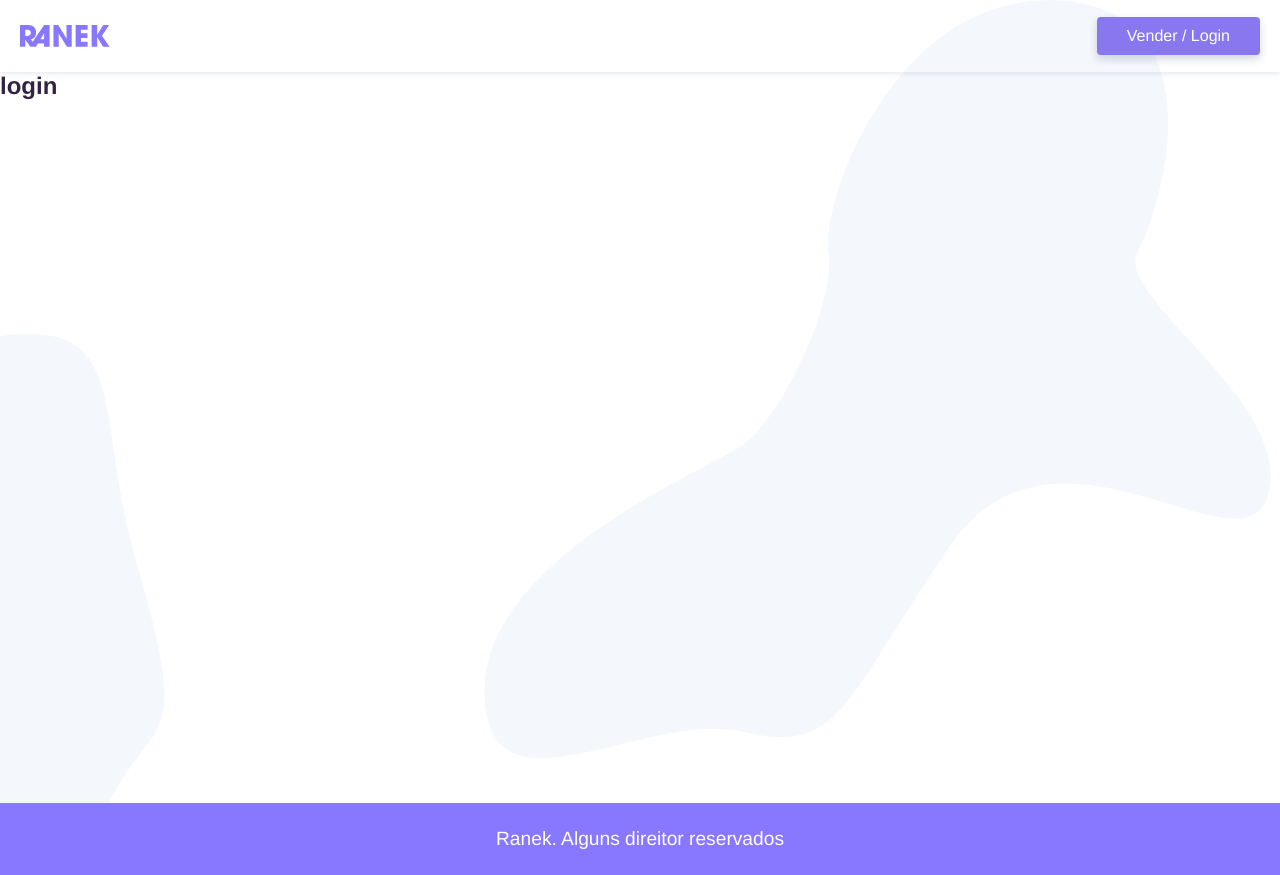
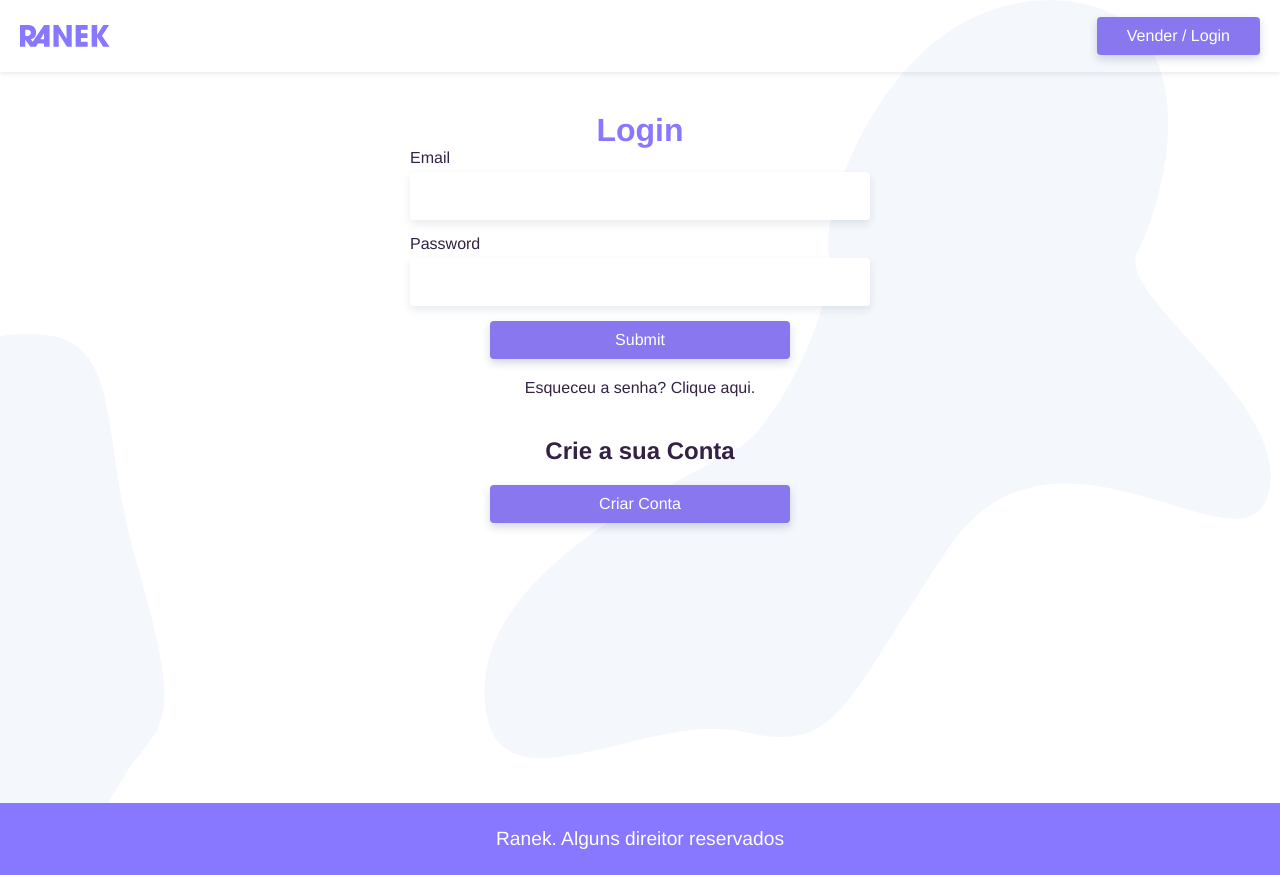
Before and after one commit to YasminAlmeida/Ranek, a Vue app: page /TheLogin in a window 1280 px wide. Built offline with nearby package versions, Linux system fonts and the light colour scheme.

Commit message:
feat("Page Login"): "Create a new page for login"

```diff
--- a/src/App.vue
+++ b/src/App.vue
@@ -2,7 +2,7 @@
   <div id="app">
     <the-header />
     <main id="main">
-      <transition>
+      <transition mode="out-in">
         <router-view/>
       </transition>
     </main>
@@ -69,6 +69,9 @@ img{
 #main{
   flex: 1;
 }
+label{
+  margin-bottom: 5px;
+}
 input, textarea {
   border-radius: 4px;
   border:none;
--- a/src/TheServices.js
+++ b/src/TheServices.js
@@ -12,3 +12,6 @@ export const api = {
     return axiosInstance.post(endpoint, body);
   },
 };
+export function getCep(cep) {
+  return axios.get(`https://viacep.com.br/ws/${cep}/json/`);
+}
--- /dev/null
+++ b/src/components/CreateLogin.vue
@@ -0,0 +1,57 @@
+<template>
+  <section class="create">
+    <h2>Crie a sua Conta</h2>
+    <transition mode="out-in">
+      <button v-if="!criar" class="btn" @click="criar = true">Criar Conta</button>
+      <UsuarioForm v-else>
+        <button class="btn btn-form" @click.prevent="createUser">Criar ususário</button>
+      </UsuarioForm>
+    </transition>
+  </section>
+</template>
+
+<script>
+import UsuarioForm from '@/components/UserForm.vue'
+export default {
+  components: {UsuarioForm},
+  name:"CreateLogin",
+  data(){
+    return {
+      criar: false
+    }
+  },
+  methods: {
+   async createUser(){
+    try{
+      await this.$store.dispatch("createUser", this.$store.state.usuario);
+      await this.$store.dispatch("getUser", this.$store.state.usuario.email);
+      this.$router.push({name: "usuario"})
+    } catch(error){
+      console.log(error)
+    }
+    }
+  }
+}
+</script>
+
+<style scoped>
+.create{
+  max-width: 500px;
+  margin: 0 auto;
+  padding: 0 20px;
+}
+h2{
+  text-align: center;
+  margin-top: 40px;
+  margin-bottom: 20px;
+}
+.btn{
+  width: 100%;
+  max-width: 300px;
+  margin-left: auto;
+  margin-right: auto;
+}
+.btn-form{
+  max-width: 100%;
+}
+</style>
--- a/src/components/TheHeader.vue
+++ b/src/components/TheHeader.vue
@@ -4,7 +4,8 @@
       <router-link to="/" class="logo">
       <img src="@/assets/ranek.svg" alt="Ranek" srcset="">
       </router-link>
-      <router-link class="btn" to="/TheLogin">Vender / Login</router-link>
+      <router-link v-if="$store.state.login" class="btn" to="/TheUser">{{nome}}</router-link>
+      <router-link v-else class="btn" to="/TheLogin">Vender / Login</router-link>
     </nav>
   </header>
 </template>
@@ -12,6 +13,11 @@
 <script>
 export default {
   name: 'TheHeader',
+  computed: {
+    nome() {
+      return this.$store.state.usuario.nome.replace(/.*/, "")
+    }
+  }
 }
 </script>
 
--- /dev/null
+++ b/src/components/UserForm.vue
@@ -0,0 +1,66 @@
+<template>
+  <section>
+    <form action="">
+      <label for="nome">Nome</label>
+      <input type="text" id="nome" name="nome" v-model="nome">
+      <label for="email">Email</label>
+      <input type="email" id="email" name="email" v-model="email">
+      <label for="password">Password</label>
+      <input type="password" id="password" name="password" v-model="password">
+      <label for="cep">CEP</label>
+      <input type="text" id="cep" name="cep" v-model="cep" @keyup="fillCep">
+      <label for="rua">Rua</label>
+      <input type="text" id="rua" name="rua" v-model="rua">
+      <label for="numero">Numero</label>
+      <input type="text" name="numero" id="numero" v-model="numero">
+      <label for="bairro">Bairro</label>
+      <input type="text" name="bairro" id="bairro" v-model="bairro">
+      <label for="cidade">Cidade</label>
+      <input type="text" name="cidade" id="cidade" v-model="cidade">
+      <label for="estado">Estado</label>
+      <input type="text" name="estado" id="estado" v-model="estado">
+      <div class="button">
+        <slot></slot>
+      </div>
+    </form>
+  </section>
+</template>
+
+<script>
+import { mapFields } from '@/helpers.js';
+import { getCep } from '@/TheServices.js'
+export default {
+  name:"userForm",
+  computed:{
+    ...mapFields({
+    fields: ["nome","password", "email", "cep", "rua", "numero", "bairro", "cidade","estado"],
+    base: "usuario",
+    mutation: "UPDATE_USER"
+    }),
+  },
+  methods: {
+    fillCep(){
+      const cep = this.cep.replace(/\D/g, "")
+      if(cep.length === 8){
+        getCep(cep).then(r=>{
+          this.rua = r.data.logradouro;
+          this.bairro = r.data.bairro;
+          this.estado = r.data.uf;
+          this.cidade = r.data.localidade;
+        })
+      }
+    }
+  }
+}
+</script>
+
+<style scoped>
+  form{
+    display: grid;
+    grid-template-columns: 80px 1fr;
+    align-items: center;
+  }
+  .button{
+    grid-column: 2;
+  }
+</style>
--- a/src/helpers.js
+++ b/src/helpers.js
@@ -5,3 +5,19 @@ export function serialize(obj) {
   }
   return queryString;
 }
+
+export function mapFields(options) {
+  const object = {};
+  for (let x = 0; x < options.fields.length; x++) {
+    const field = [options.fields[x]];
+    object[field] = {
+      get() {
+        return this.$store.state[options.base][field];
+      },
+      set(value) {
+        this.$store.commit(options.mutation, { [field]: value });
+      },
+    };
+  }
+  return object;
+}
--- a/src/router/index.js
+++ b/src/router/index.js
@@ -3,6 +3,7 @@ import VueRouter from 'vue-router';
 import TheHome from '@/views/TheHome.vue';
 import TheProduct from '@/views/TheProduct.vue';
 import TheLogin from '@/views/TheLogin.vue';
+import TheUsuario from '@/views/usuario/TheUser.vue';
 
 Vue.use(VueRouter);
 export default new VueRouter({
@@ -25,6 +26,11 @@ export default new VueRouter({
       name: 'TheLogin',
       component: TheLogin,
     },
+    {
+      path: '/TheUsuario',
+      name: 'TheUsuario',
+      component: TheUsuario,
+    },
   ],
   scrollBehavior() {
     return window.scrollTo({ top: 0, behavior: 'smooth' });
--- a/src/store/index.js
+++ b/src/store/index.js
@@ -1,17 +1,45 @@
-import Vue from 'vue'
-import Vuex from 'vuex'
-
-Vue.use(Vuex)
+import { api } from '@/TheServices';
+import Vue from 'vue';
+import Vuex from 'vuex';
+Vue.use(Vuex);
 
 export default new Vuex.Store({
+  strict: true,
   state: {
+    login: false,
+    usuario: {
+      id: '',
+      nome: '',
+      email: '',
+      password: '',
+      cep: '',
+      rua: '',
+      numero: '',
+      bairro: '',
+      cidade: '',
+      estado: '',
+    },
   },
-  getters: {
-  },
+  getters: {},
   mutations: {
+    UPDATE_LOGIN(state, payload) {
+      state.login = payload;
+    },
+    UPDATE_USER(state, payload) {
+      state.usuario = Object.assign(state.usuario, payload);
+    },
   },
   actions: {
+    getUsuario(context, payload) {
+      api.get(`/usuario/${payload}`).then((r) => {
+        context.commit('UPDATE_USER', r.data);
+        context.commit('UPDATE_LOGIN', true);
+      });
+    },
+    createUser(context, payload) {
+      context.commit('UPDATE_USER', { id: payload.email });
+      api.post('/usuario', payload);
+    },
   },
-  modules: {
-  }
-})
+  modules: {},
+});
--- a/src/views/TheLogin.vue
+++ b/src/views/TheLogin.vue
@@ -1,15 +1,72 @@
 <template>
-  <section>
-    <h1>login</h1>
+  <section class="login">
+    <h1>Login</h1>
+    <form action="">
+      <label for="email"> Email</label>
+      <input type="text" id="email" name="email" v-model="login.email">
+      <label for="password">Password</label>
+      <input type="password" name="" id="password" v-model="login.password">
+      <button class="btn" @click.prevent="logar">Submit</button>
+    </form>
+    <p class="lost">
+      <a href="/" target="_blank">Esqueceu a senha? Clique aqui.</a>
+    </p>
+    <CreateLogin />
   </section>
 </template>
 
 <script>
+import CreateLogin from '@/components/CreateLogin.vue'
 export default {
-  name:"TheLogin"
+  name:"TheLogin",
+  components:{
+    CreateLogin
+  },
+  data(){
+    return{
+      login:{
+        email: "",
+        password: "",
+      }
+    }
+  },
+  methods: {
+    logar(){
+      this.$store.dispatch("getUsuario", this.login.email)
+      this.$router.push({name: "usuario"})
+    }
+  }
 }
 </script>
 
-<style>
-
+<style scoped>
+.login{
+  max-width: 500px;
+  margin: 0 auto;
+  padding: 0 20px;
+}
+  form{
+    display: grid;
+    grid-template-columns: 1fr;
+  }
+  .btn{
+    width: 100%;
+    max-width: 300px;
+    margin-left: auto;
+    margin-right: auto;
+  }
+  .lost{
+    text-align: center;
+    margin:  20px auto 0 auto;
+  }
+  .lost a:hover{
+    color: #87f;
+    text-decoration: underline;
+  }
+  h1{
+    text-align: center;
+    font-size: 2rem;
+    margin-top: 40px;
+    color: #87f;
+  }
 </style>
--- /dev/null
+++ b/src/views/usuario/TheUser.vue
@@ -0,0 +1,16 @@
+<template>
+  <section>
+    <p>Página do Usuario: {{$store.state.usuario}}</p>
+    <h1>aleatorio</h1>
+  </section>
+</template>
+
+<script>
+export default {
+  name: "TheUsuario"
+}
+</script>
+
+<style>
+
+</style>
```
